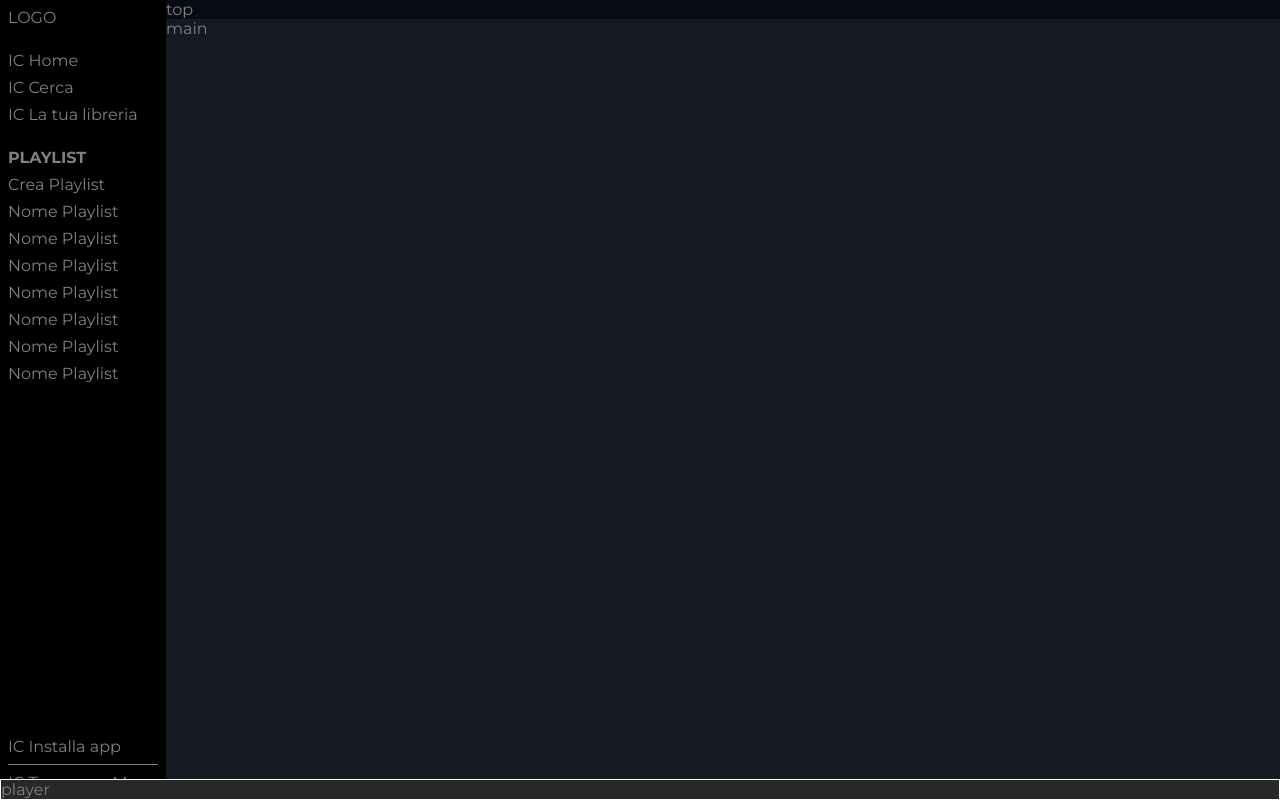
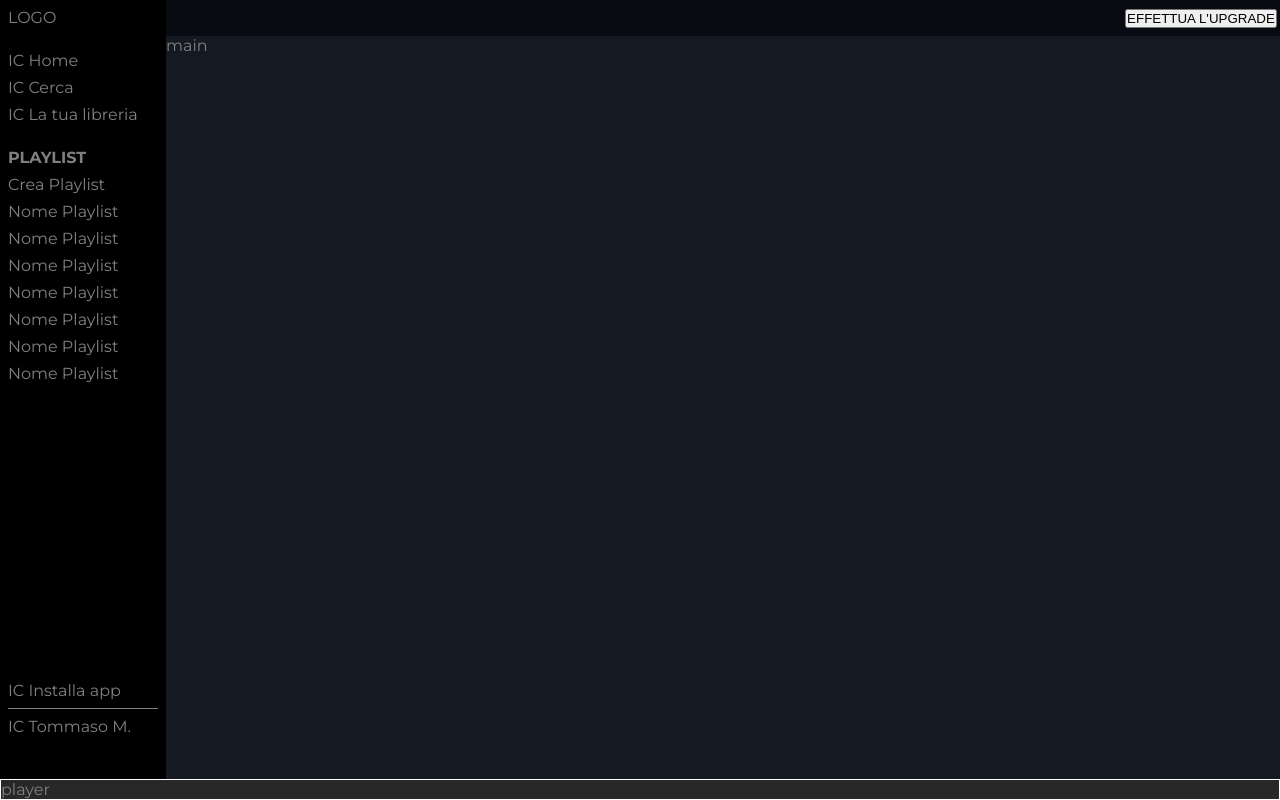
Before and after one commit to TomekWebDev/html-css-spotifyweb, a plain HTML site: page index.html in a window 1280 px wide. Drawn offline with Linux system fonts and the light colour scheme.

Commit message:
top container structure done

```diff
--- a/index.html
+++ b/index.html
@@ -22,6 +22,10 @@
 ----------------------------------------->
 
             <div class="sidebar">
+
+<!---------------------------------------
+        logo - icons
+----------------------------------------->
 
                 <div class="sidebar-upper-container">
 
@@ -57,6 +61,10 @@
 
                     </div>
 
+<!---------------------------------------
+        playlist
+----------------------------------------->
+
                     <div class="playlists xs-display-none">
 
                         <h4 class="sidebar-heading">PLAYLIST
@@ -81,6 +89,10 @@
 
                 </div>
 
+<!---------------------------------------
+        install app - profile
+----------------------------------------->
+
                 <div class="sidebar-bottom-container">
 
                     <div class="install-app">
@@ -100,20 +112,43 @@
                         </span>
                     </div>
 
-
                 </div>
 
             </div>
 
+<!---------------------------------------
+SIDEBAR END.
+----------------------------------------->
+
             <div class="top-main-container">
 
-                <div class="top-container">top
+<!---------------------------------------
 
+        TOP CONTAINER
+
+----------------------------------------->
+
+                <div class="top-container">
+                    <button class="upgrade-btn">EFFETTUA L'UPGRADE</button>
                 </div>
+
+<!---------------------------------------
+TOP CONTAINER END.
+----------------------------------------->
+
+<!---------------------------------------
+
+        MAIN CONTAINER
+
+----------------------------------------->
 
                 <div class="main-container">main
 
                 </div>
+
+<!---------------------------------------
+MAIN CONTAINER END.
+----------------------------------------->
 
             </div>
 
@@ -123,6 +158,10 @@
 
         </div>
 
+<!---------------------------------------
+FOOTER PLAYER CONTAINER END.
+----------------------------------------->
+
     </div>
 
 
--- a/style.css
+++ b/style.css
@@ -107,6 +107,23 @@ sidebar - xs mobile
     margin-bottom: 0.4rem;
 }
 
+/******************************************
+
+top container - xs mobile
+
+*******************************************/
+
+.top-container{
+    text-align: right;
+    padding: 0.5rem 0.2rem 0.5rem 0
+}
+
+/******************************************
+
+main container - xs mobile
+
+*******************************************/
+
 
 
 
@@ -153,7 +170,10 @@ M MOBILE QUERY
         display: flex;
         flex-direction: column;
         padding: 0.5rem;
+        padding-bottom: 4rem; /* !!!! qual'è il modo migliore per distanziarlo dal player fixato? */
     }
+
+    /* !! sistemare padding bottom appena il player è finito */
 
     .install-app{
         margin-bottom: 0;
```
